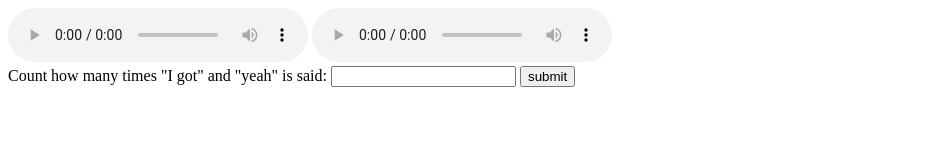
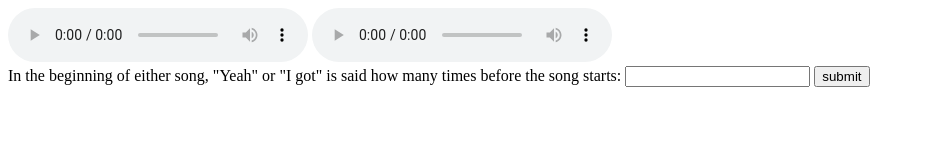
Before and after one commit to lilmeatgang/puzzle, a plain HTML site: page index3.html in a window 1280 px wide. Shown: the whole page, without its empty margins (0-925 px from the left). Drawn offline with Linux system fonts and the light colour scheme.

Commit message:
Update index3.html

```diff
--- a/index3.html
+++ b/index3.html
@@ -22,7 +22,7 @@
         </head>
         <body>
             <form action="index4.html">
-                <label> Count how many times "I got" and "yeah" is said: </label><input  id="4" type="number" onchange="verify(this.id,'4');" />
+                <label> In the beginning of either song, "Yeah" or "I got" is said how many times before the song starts: </label><input  id="4" type="number" onchange="verify(this.id,'4');" />
                 <input  type="button" value="submit" onclick="verifySubmit('4','4');" />
             </form>
         </body>
```
